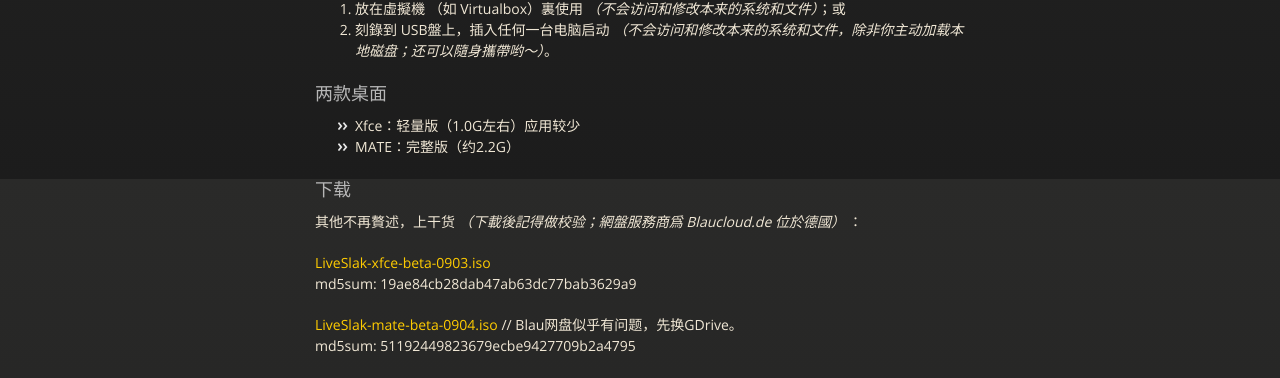
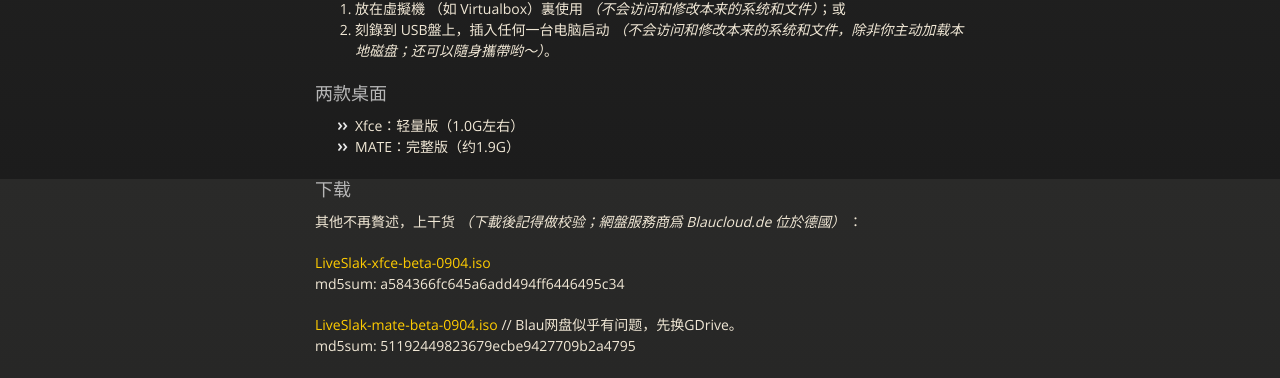
Before and after one commit to mdrights/os-observe, a Jekyll site: the page built from _posts/2017-12-31-Liveslak-intro.md, in a window 1280 px wide and 900 px high, scrolled down 577 px. Shown: the part 144-522 px from the top of the window. Built offline with Jekyll 4.4.1, drawn with Linux system fonts in a browser that asks for light colours.

Commit message:
update new links

```diff
--- a/_posts/2017-12-31-Liveslak-intro.md
+++ b/_posts/2017-12-31-Liveslak-intro.md
@@ -31,14 +31,14 @@
 2. 刻錄到 USB盤上，插入任何一台电脑启动 _（不会访问和修改本来的系统和文件，除非你主动加载本地磁盘；还可以隨身攜帶哟～）_。
 
 ### 两款桌面
-- Xfce：轻量版（1.0G左右）应用较少
-- MATE：完整版（约2.2G）
+- Xfce：轻量版（1.0G左右）
+- MATE：完整版（约1.9G）
 
 ### 下载
 其他不再贅述，上干货 _（下載後記得做校验；網盤服務商爲 Blaucloud.de 位於德國）_ ：
 
-[LiveSlak-xfce-beta-0903.iso](https://mdrights.blaucloud.de/index.php/s/Nfkp9b3ROPbx9Nc)
-md5sum: 19ae84cb28dab47ab63dc77bab3629a9
+[LiveSlak-xfce-beta-0904.iso](https://mdrights.blaucloud.de/index.php/s/q8N5gIzmkzjUY6q)
+md5sum: a584366fc645a6add494ff6446495c34
 
 [LiveSlak-mate-beta-0904.iso](https://drive.google.com/open?id=0BzDyGoE5b5SdbHpHT3FhMlllOUU)  // Blau网盘似乎有问题，先换GDrive。
 md5sum: 51192449823679ecbe9427709b2a4795
```
Also changed, not shown: _posts/2017-08-01-Refracta-live.md (+5 -3 lines).
